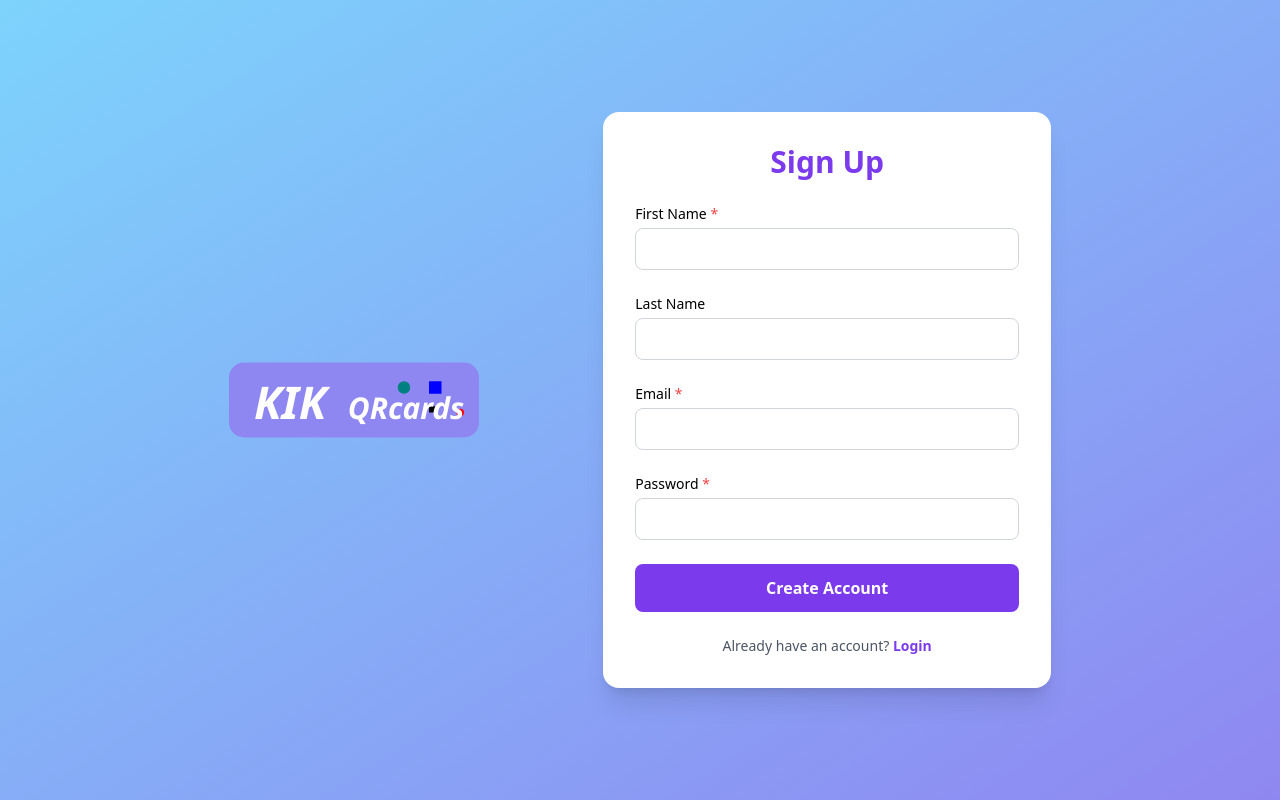
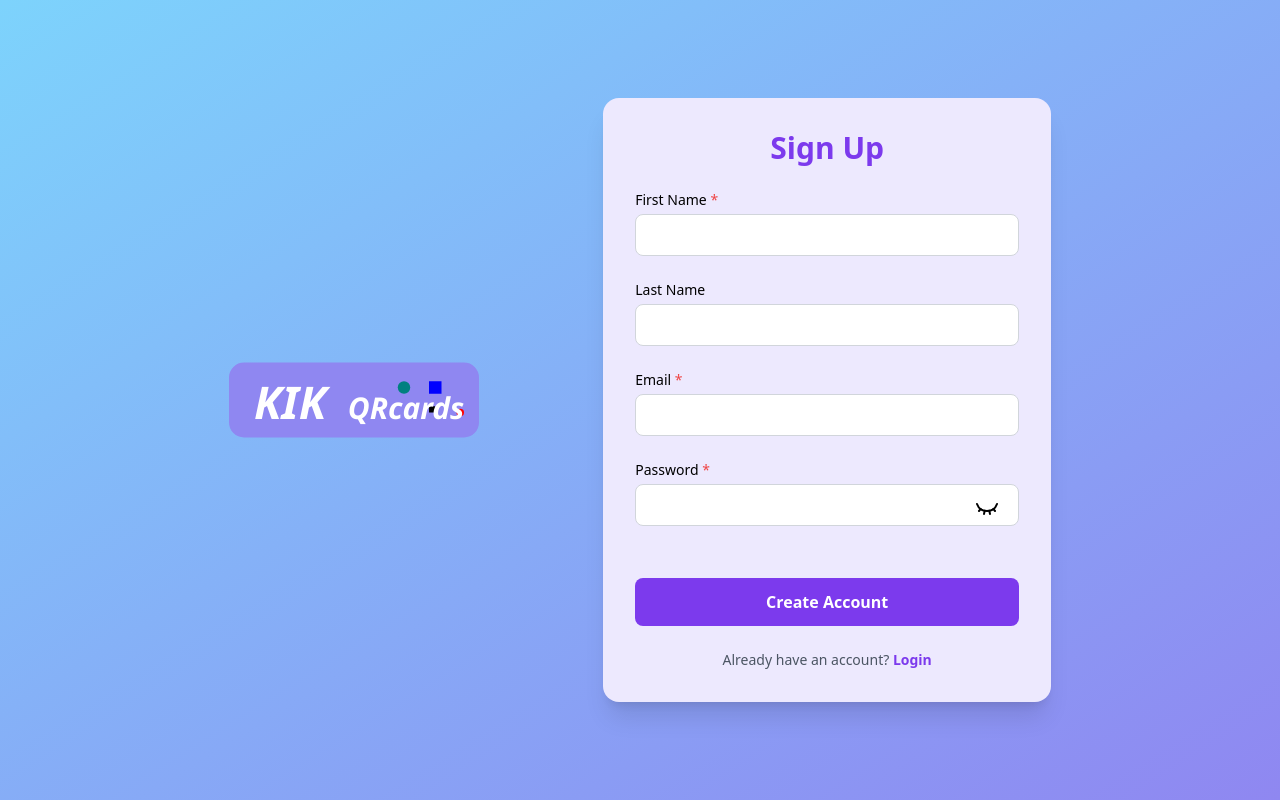
Before and after one commit to kakon-aiubcse/kikqrcard, a Next.js app: page /authentication/signup in a window 1280 px wide. Built offline with nearby package versions, Linux system fonts and the light colour scheme.

Commit message:
added viewpass/hidepass

```diff
--- a/src/pages/authentication/login.js
+++ b/src/pages/authentication/login.js
@@ -1,12 +1,14 @@
 //user login
-import React, { useState } from 'react';
-import { useRouter } from 'next/router';
+import React, { useState } from "react";
+import { useRouter } from "next/router";
+import { Eye, EyeClosed } from "lucide-react";
 
 function Login() {
   const router = useRouter();
+  const [viewpass, setViewpass] = useState(false);
   const [formData, setFormData] = useState({
-    email: '',
-    password: '',
+    email: "",
+    password: "",
   });
 
   const handleChange = (e) => {
@@ -19,13 +21,13 @@ function Login() {
     const { email, password } = formData;
 
     if (!email || !password) {
-      alert('Please fill in all required fields.');
+      alert("Please fill in all required fields.");
       return;
     }
-    router.push("/dashboard/profile")
+    router.push("/dashboard/profile");
 
     // Handle login logic here (e.g., API call)
-    console.log('Logging in with:', formData);
+    console.log("Logging in with:", formData);
   };
 
   return (
@@ -34,7 +36,9 @@ function Login() {
         onSubmit={handleSubmit}
         className="w-full max-w-md bg-white shadow-xl rounded-2xl p-8 space-y-6 xs:order-2 tb:order-2 "
       >
-        <h2 className="text-3xl font-semibold text-center text-violet-600">Login</h2>
+        <h2 className="text-3xl font-semibold text-center text-violet-600">
+          Login
+        </h2>
 
         <div className="space-y-1">
           <label htmlFor="email" className="block text-sm font-medium">
@@ -57,11 +61,18 @@ function Login() {
           <input
             id="password"
             name="password"
-            type="password"
+           type={viewpass ? "text" : "password"}
             value={formData.password}
             onChange={handleChange}
             className="w-full px-4 py-2 border border-gray-300 rounded-lg focus:ring-2 focus:ring-violet-400 outline-none"
-          />
+          />{" "}
+          <span className="w-[20%] relative bottom-[34px] overflow-hidden left-[290px]  tb:left-[340px] lp:left-[340px] xb:left-[350px]">
+            {viewpass ? (
+             <Eye onClick={() => setViewpass(!viewpass)} />
+            ) : (
+               <EyeClosed onClick={() => setViewpass(!viewpass)} />
+            )}
+          </span>
         </div>
 
         <button
@@ -72,7 +83,7 @@ function Login() {
         </button>
 
         <div className="text-center text-sm text-gray-600">
-          Don&apos;t have an account?{' '}
+          Don&apos;t have an account?{" "}
           <a
             href="/authentication/signup"
             className="text-violet-600 hover:text-violet-800 font-semibold cursor-pointer"
@@ -81,8 +92,12 @@ function Login() {
           </a>
         </div>
       </form>
-        <div className='w-[30%] ml-32 xs:ml-0 xs:top-0 xs:order-1 tb:order-1 tb:mr-36 xs:p-4 xs:mr-44 xs:mb-14 '
-        onClick={()=>{router.push("/")}}>
+      <div
+        className="w-[30%] ml-32 xs:ml-0 xs:top-0 xs:order-1 tb:order-1 tb:mr-36 xs:p-4 xs:mr-44 xs:mb-14 "
+        onClick={() => {
+          router.push("/");
+        }}
+      >
         <svg
           width="250"
           height="100"
@@ -90,7 +105,6 @@ function Login() {
           fill="none"
           fontStyle="italic"
           xmlns="http://www.w3.org/2000/svg"
-
         >
           <rect width="200" height="60" rx="12" ry="12" fill="#8F87F1" />
 
--- a/src/pages/authentication/signup.js
+++ b/src/pages/authentication/signup.js
@@ -1,13 +1,14 @@
-import React, { useState } from 'react';
-import { useRouter } from 'next/router';
-
+import React, { useState } from "react";
+import { useRouter } from "next/router";
+import { Eye, EyeClosed } from "lucide-react";
 function Signup() {
   const router = useRouter();
+  const [viewpass, setViewpass] = useState(false);
   const [formData, setFormData] = useState({
-    firstName: '',
-    lastName: '',
-    email: '',
-    password: '',
+    firstName: "",
+    lastName: "",
+    email: "",
+    password: "",
   });
 
   const handleChange = (e) => {
@@ -23,18 +24,22 @@ function Signup() {
     const { firstName, email, password } = formData;
 
     if (!firstName || !email || !password) {
-      alert('Please fill in all required fields.');
+      alert("Please fill in all required fields.");
       return;
     }
-    router.push("/authentication/login")
+    router.push("/authentication/login");
 
-    console.log('Form submitted:', formData);
+    console.log("Form submitted:", formData);
   };
 
   return (
     <div className="min-h-screen flex xs:flex-col tb:flex-col  items-center justify-center bg-gradient-to-br from-sky-300 to-brand p-4">
-      <div className='w-[30%]  tb:mr-12  xs:mr-40 xs:mb-14'
-       onClick={()=>{router.push("/")}}>
+      <div
+        className="w-[30%]  tb:mr-12  xs:mr-40 xs:mb-14"
+        onClick={() => {
+          router.push("/");
+        }}
+      >
         <svg
           width="250"
           height="100"
@@ -42,7 +47,6 @@ function Signup() {
           fill="none"
           fontStyle="italic"
           xmlns="http://www.w3.org/2000/svg"
-
         >
           <rect width="200" height="60" rx="12" ry="12" fill="#8F87F1" />
 
@@ -76,11 +80,11 @@ function Signup() {
       </div>
       <form
         onSubmit={handleSubmit}
-        className="w-full max-w-md bg-white shadow-xl rounded-2xl p-8 space-y-6"
+        className="w-full max-w-md bg-violet-100 shadow-xl rounded-2xl p-8 space-y-6"
       >
-        <h2 className="text-3xl font-semibold text-center text-violet-600">Sign Up</h2>
-
-
+        <h2 className="text-3xl font-semibold text-center text-violet-600">
+          Sign Up
+        </h2>
 
         <div className="space-y-1">
           <label htmlFor="firstName" className="block text-sm font-medium">
@@ -124,18 +128,25 @@ function Signup() {
           />
         </div>
 
-        <div className="space-y-1">
+        <div className="space-y-1 flex flex-col">
           <label htmlFor="password" className="block text-sm font-medium">
             Password <span className="text-red-500">*</span>
           </label>
           <input
             id="password"
             name="password"
-            type="password"
+           type={viewpass ? "text" : "password"}
             value={formData.password}
             onChange={handleChange}
             className="w-full px-4 py-2 border border-gray-300 rounded-lg focus:ring-2 focus:ring-violet-400 outline-none"
-          />
+          />{" "}
+          <span className="w-[20%] relative bottom-[34px] left-[290px]  tb:left-[340px] lp:left-[340px] xb:left-[350px]">
+            {viewpass ? (
+                <Eye onClick={() => setViewpass(!viewpass)} />
+            ) : (
+            <EyeClosed onClick={() => setViewpass(!viewpass)} />
+            )}
+          </span>
         </div>
 
         {/* Submit Button */}
@@ -148,7 +159,7 @@ function Signup() {
 
         {/* Login Prompt */}
         <div className="text-center text-sm text-gray-600">
-          Already have an account?{' '}
+          Already have an account?{" "}
           <a
             href="/authentication/login"
             className="text-violet-600 hover:text-violet-800 font-semibold cursor-pointer"
```
Also changed, not shown: lib/firestorecon.js (added). Lines whose indentation alone changed are shown as unchanged.
